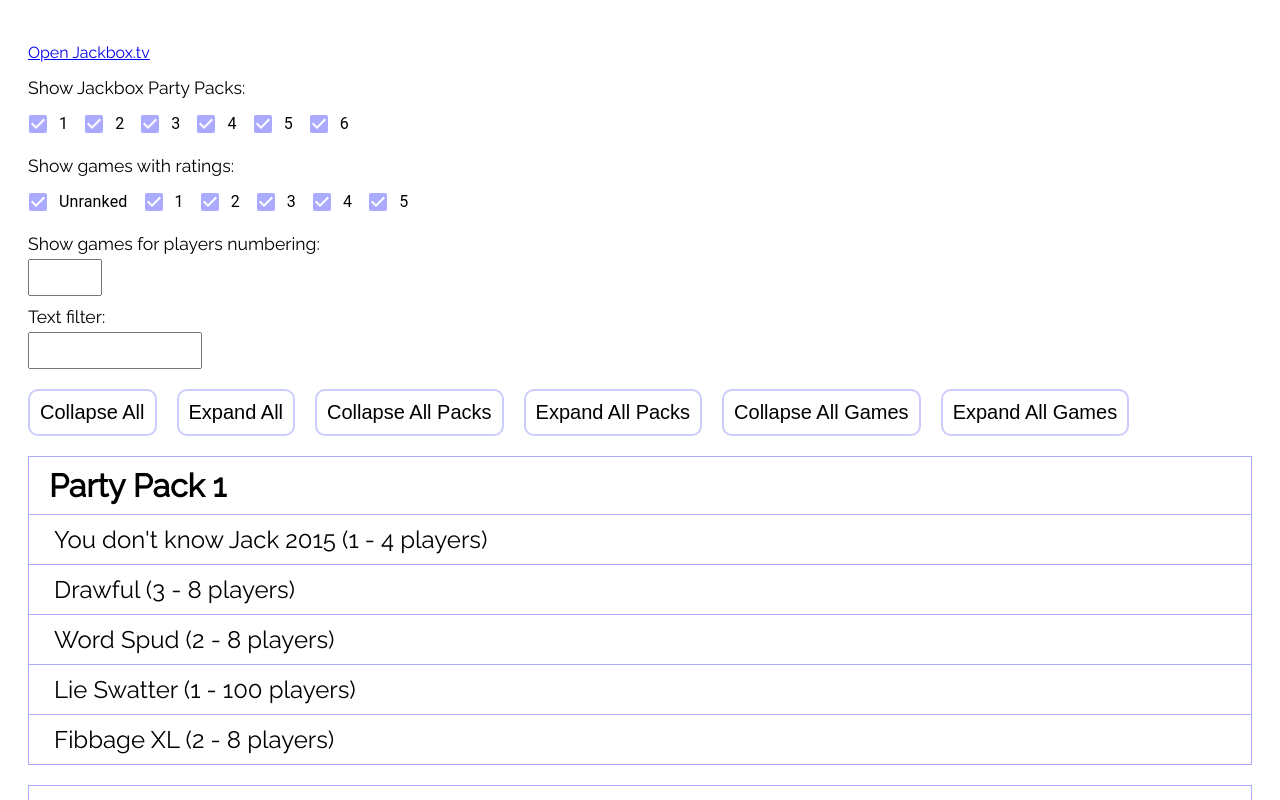
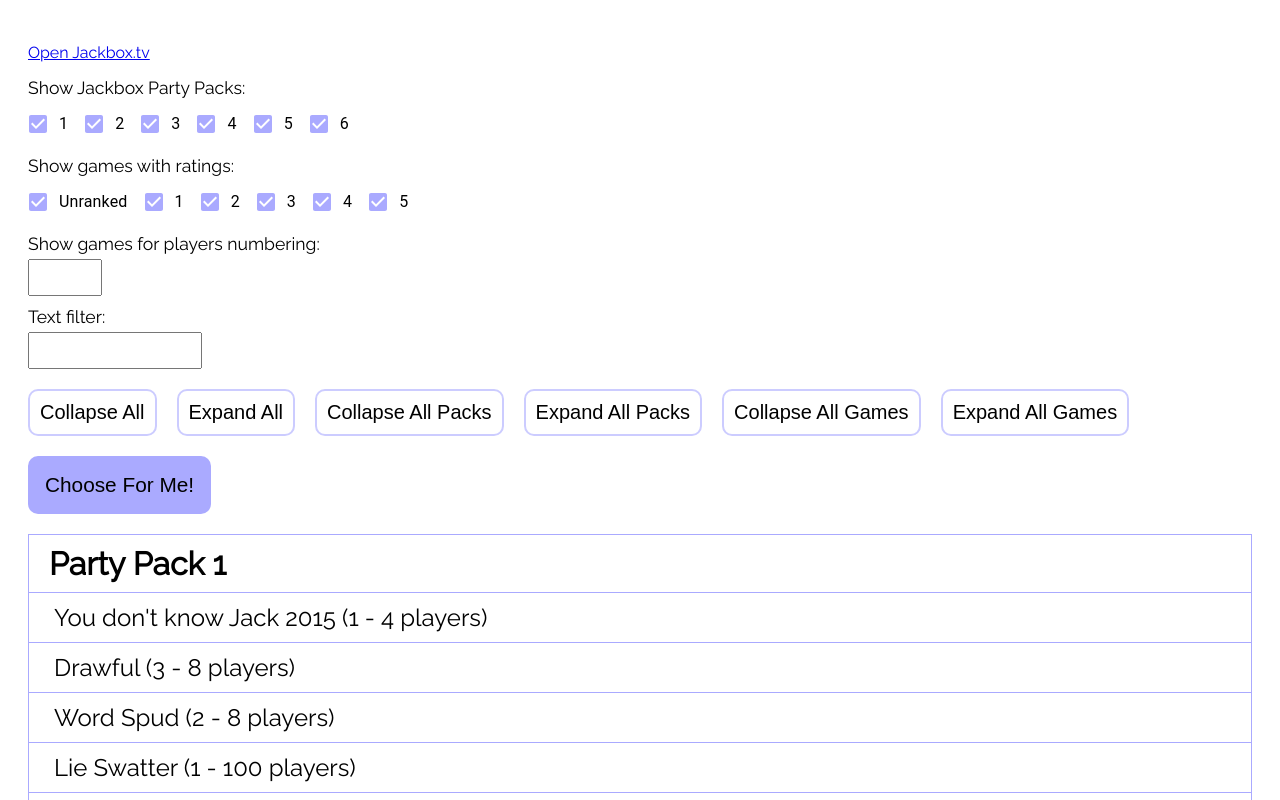
Before and after one commit to pownby/jackbox-planner, a React app: page / in a window 1280 px wide. Shown: the top 800 px of the page. Built offline with nearby package versions, Linux system fonts and the light colour scheme.

Commit message:
Added Choose For Me button

```diff
--- a/package.json
+++ b/package.json
@@ -12,7 +12,8 @@
   "dependencies": {
     "@material-ui/core": "^4.9.13",
     "react": "^16.13.1",
-    "react-dom": "^16.13.1"
+    "react-dom": "^16.13.1",
+    "react-toastify": "^6.0.4"
   },
   "devDependencies": {
     "@babel/core": "^7.9.0",
--- a/src/App.js
+++ b/src/App.js
@@ -3,7 +3,11 @@
 import definitions from '../assets/definitions.json';
 import Pack from './components/Pack';
 import Controls from './components/Controls';
-import Filters, { UNRANKED_RATINGS } from './components/Filters';
+import Filters from './components/Filters';
+import filterGames from './utils/filterGames';
+import chooseRandomGame from './utils/chooseRandomGame';
+import { ToastContainer, toast } from 'react-toastify';
+import 'react-toastify/dist/ReactToastify.css';
 
 import reducer, {
   TOGGLE_PACK,
@@ -27,22 +31,6 @@
   });
 }
 
-function filterGames(packs, ratingFilter, playerCountFilter, textFilter, packFilter) {
-  const upperTextFilter = textFilter.toUpperCase();
-  return packs
-    .filter(pack => !packFilter || packFilter.includes(pack.id))
-    .map(pack => {
-      return {
-        ...pack,
-        games: pack.games.filter(game =>
-          (!ratingFilter || ratingFilter.includes(game.rating) || (ratingFilter.includes(UNRANKED_RATINGS) && !game.rating)) &&
-          (!playerCountFilter || playerCountFilter <= 0 || (game.min <= playerCountFilter && game.max >= playerCountFilter)) &&
-          (!textFilter || (game.nameUpper.includes(upperTextFilter) || game.descUpper.includes(upperTextFilter)))
-        )
-      };
-    });
-};
-
 export default function App() {
   const [state, dispatch] = useReducer(reducer, initPacks());
   const [ratingFilter, setRatingFilter] = useState();
@@ -59,12 +47,21 @@
   const collapseAllGames = () => dispatch({ type: COLLAPSE_ALL_GAMES });
   const expandAllGames = () => dispatch({ type: EXPAND_ALL_GAMES });
 
-  const packs = filterGames(state, ratingFilter, playerCountFilter, textFilter, packFilter).map(pack =>
-    pack.games && !!pack.games.length && <Pack key={pack.id} {...pack} togglePack={togglePack} toggleGame={toggleGame} />
-  ).filter(Boolean);
+  const filteredPacks = filterGames(state, ratingFilter, playerCountFilter, textFilter, packFilter).filter(pack => pack.games && !!pack.games.length);
+  const renderedPacks = filteredPacks.map(pack =>
+    <Pack key={pack.id} {...pack} togglePack={togglePack} toggleGame={toggleGame} />
+  );
+
+  function onChooseRandom() {
+    const choice = chooseRandomGame(filteredPacks);
+    if (choice) {
+      toast.info(`Let's play ${choice.pack.name}: \"${choice.game.name}\"!`);
+    }
+  }
 
   return (
     <div className="container">
+      <ToastContainer position="top-center" />
       <a href="https://jackbox.tv" target="_blank" className="jackbox-link">Open Jackbox.tv</a>
       <Filters
         ratingFilter={ratingFilter}
@@ -76,7 +73,7 @@
         textFilter={textFilter}
         setTextFilter={setTextFilter}
       />
-      {packs.length ? (
+      {renderedPacks.length ? (
         <>
           <Controls
             collapseAll={collapseAll}
@@ -85,8 +82,9 @@
             expandAllPacks={expandAllPacks}
             collapseAllGames={collapseAllGames}
             expandAllGames={expandAllGames}
+            onChooseRandom={onChooseRandom}
           />
-          {packs}
+          {renderedPacks}
         </>
       ) : (
         <div className="no-games">No games match current filters.</div>
--- a/src/components/Controls/Controls.less
+++ b/src/components/Controls/Controls.less
@@ -20,3 +20,19 @@
     }
   }
 }
+
+.randomizer {
+  margin-bottom: 20px;
+  border-color: @darkHighlight;
+  background-color: @darkHighlight;
+  padding: 15px;
+  border-radius: 10px;
+  border-style: solid;
+  cursor: pointer;
+  font-size: 1.3rem;
+  outline: 0;
+
+  &:hover {
+    background-color: @medHighlight;
+  }
+}
--- a/src/components/Controls/index.js
+++ b/src/components/Controls/index.js
@@ -1,8 +1,9 @@
 import React from 'react';
 import './Controls.less';
 
-export default function Controls({ collapseAll, expandAll, collapseAllPacks, expandAllPacks, collapseAllGames, expandAllGames }) {
+export default function Controls({ collapseAll, expandAll, collapseAllPacks, expandAllPacks, collapseAllGames, expandAllGames, onChooseRandom }) {
   return (
+    <>
       <div className="controls">
         <button onClick={collapseAll}>Collapse All</button>
         <button onClick={expandAll}>Expand All</button>
@@ -11,5 +12,7 @@
         <button onClick={collapseAllGames}>Collapse All Games</button>
         <button onClick={expandAllGames}>Expand All Games</button>
       </div>
+      <button className="randomizer" onClick={onChooseRandom}>Choose For Me!</button>
+    </>
   );
 }
--- /dev/null
+++ b/src/utils/chooseRandomGame.js
@@ -0,0 +1,13 @@
+function getRandomInt(max) {
+  return Math.floor(Math.random() * Math.floor(max));
+}
+
+export default function chooseRandomGame(packs) {
+  if (!packs || !packs.length) {
+    return;
+  }
+
+  const randomPack = packs[getRandomInt(packs.length)];
+  const randomGame = randomPack.games[getRandomInt(randomPack.games.length)];
+  return { pack: randomPack, game: randomGame };
+}
--- /dev/null
+++ b/src/utils/filterGames.js
@@ -0,0 +1,17 @@
+import { UNRANKED_RATINGS } from '../components/Filters';
+
+export default function filterGames(packs, ratingFilter, playerCountFilter, textFilter, packFilter) {
+  const upperTextFilter = textFilter.toUpperCase();
+  return packs
+    .filter(pack => !packFilter || packFilter.includes(pack.id))
+    .map(pack => {
+      return {
+        ...pack,
+        games: pack.games.filter(game =>
+          (!ratingFilter || ratingFilter.includes(game.rating) || (ratingFilter.includes(UNRANKED_RATINGS) && !game.rating)) &&
+          (!playerCountFilter || playerCountFilter <= 0 || (game.min <= playerCountFilter && game.max >= playerCountFilter)) &&
+          (!textFilter || (game.nameUpper.includes(upperTextFilter) || game.descUpper.includes(upperTextFilter)))
+        )
+      };
+    });
+};
--- a/webpack.config.js
+++ b/webpack.config.js
@@ -17,7 +17,7 @@
       },
       {
         test: /\.css$/,
-        exclude: /node_modules/,
+        exclude: /node_modules\/(?!react-toastify\/dist\/ReactToastify\.css\/).*/,
         use: ['style-loader', 'css-loader']
       },
       {
```
Also changed, not shown: 1 other file (tests, documents, lock files or other folders). Lines whose indentation alone changed are shown as unchanged.
